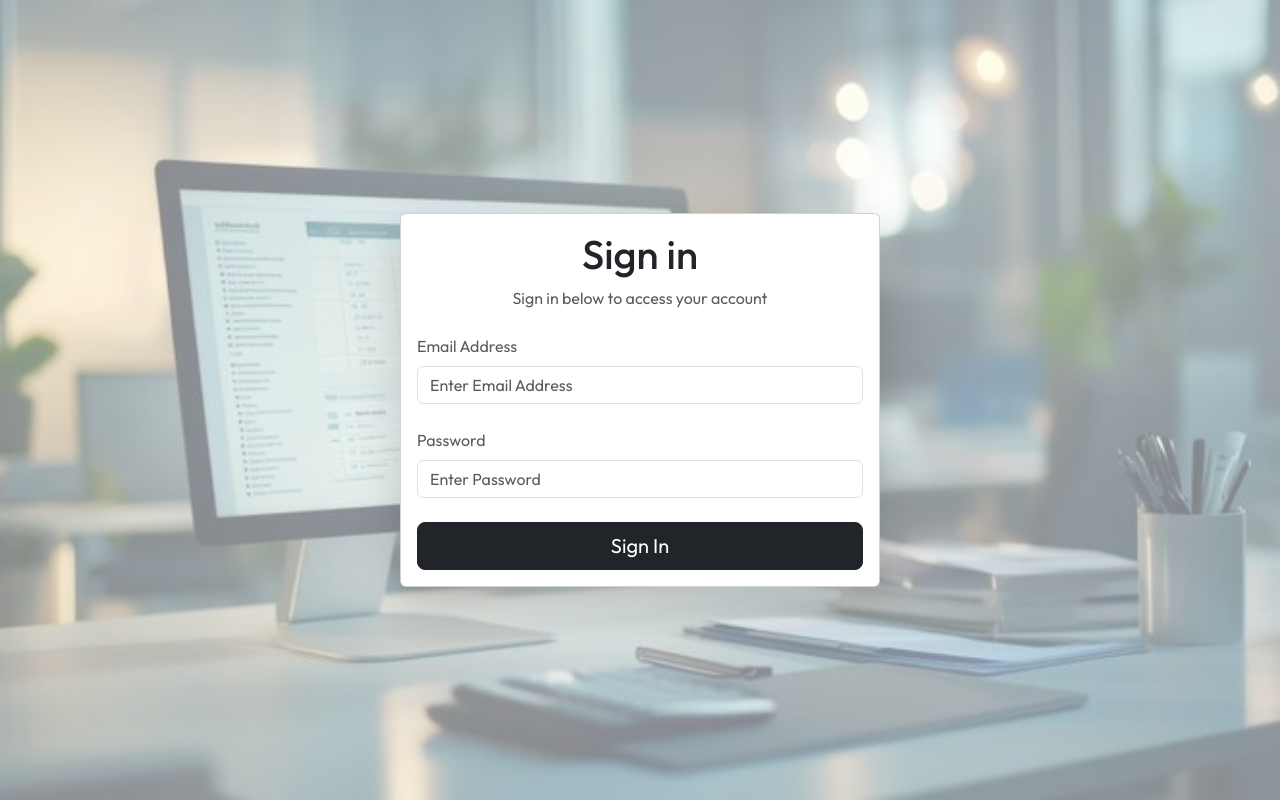
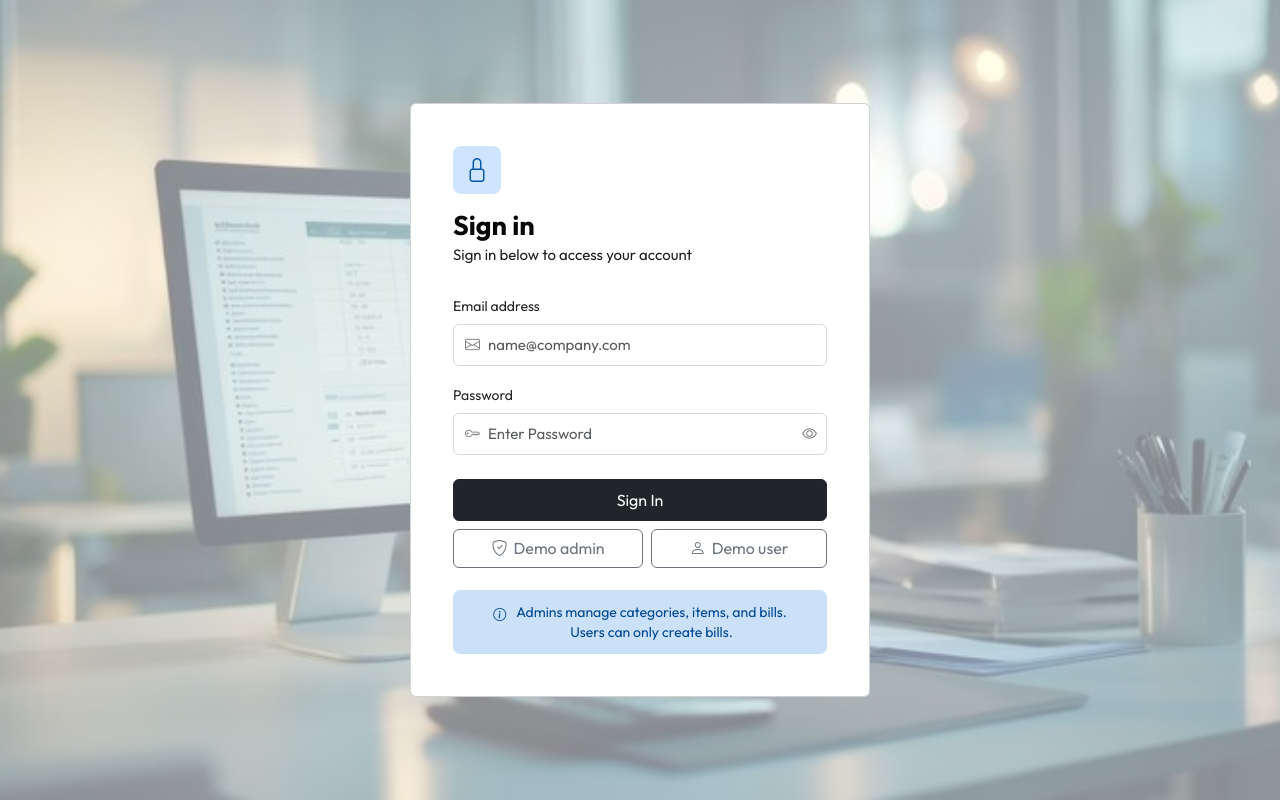
Before and after one commit to pritiranjan-01/billing-system, a React (Vite) app in the folder Frontend/: page /login in a window 1280 px wide. Built offline with nearby package versions, Linux system fonts and the light colour scheme; no server answers.

Commit message:
Update login page design

```diff
--- /dev/null
+++ b/Frontend/src/pages/Login/DemoAccountButtons.jsx
@@ -0,0 +1,34 @@
+const demoAccounts = [
+  {
+    label: "Demo admin",
+    icon: "bi-shield-check",
+    email: "admin@gmail.com",
+    password: "Admin@1234",
+  },
+  {
+    label: "Demo user",
+    icon: "bi-person",
+    email: "user@gmail.com",
+    password: "User@1234",
+  },
+];
+
+const DemoAccountButtons = ({ onSelect }) => (
+  <section className="demo-account-buttons mt-2" aria-label="Demo account login">
+    <div className="d-flex gap-2">
+      {demoAccounts.map(({ label, icon, email, password }) => (
+        <button
+          key={email}
+          type="button"
+          className="btn btn-outline-secondary flex-fill demo-account-button"
+          onClick={() => onSelect({ email, password })}
+        >
+          <i className={`bi ${icon}`} aria-hidden="true" />
+          <span>{label}</span>
+        </button>
+      ))}
+    </div>
+  </section>
+);
+
+export default DemoAccountButtons;
--- a/Frontend/src/pages/Login/Login.css
+++ b/Frontend/src/pages/Login/Login.css
@@ -3,33 +3,126 @@
   display: flex;
   align-items: center;
   justify-content: center;
-    background: linear-gradient(
-        rgba(255, 255, 255, 0.5),
-        rgba(255, 255, 255, 0.5)
-    ),
-    url("../../assets/login-bg.jpg");
+  padding: 20px;
+  background: linear-gradient(rgba(255, 255, 255, 0.5), rgba(255, 255, 255, 0.5)), url("../../assets/login-bg.jpg");
+  background-position: center;
   background-size: cover;
-    background-position: center;
 }
 
-.card {
-    background-color: white;
+.login-card {
   width: 100%;
-    max-width: 480px;
-    border: none;
-    box-shadow: 0 0 20px rgba(0, 0, 0, 0.2);
-}
-.card-body{
-  padding: 1rem;
+  max-width: 460px;
+  border: 1px solid #dedede;
+  border-radius: 11px;
+  background: #fff;
+  box-shadow: none;
 }
 
-@media (max-width: 576px) {
-  .login-background {
-    align-items: flex-start;
-    padding: 24px 12px;
+.login-card .card-body { padding: 42px; }
+.login-heading { text-align: left; }
+
+.login-lock-icon {
+  display: grid;
+  width: 48px;
+  height: 48px;
+  margin-bottom: 15px;
+  place-items: center;
+  border-radius: 8px;
+  color: #0759ac;
+  background: #cfe4ff;
+  font-size: 24px;
 }
 
-  .login-background .card {
-    max-width: none;
+.login-card .card-title {
+  margin: 0 0 3px;
+  color: #080808;
+  font-family: Georgia, "Times New Roman", serif;
+  font-size: 27px;
+  font-weight: 700;
 }
+
+.login-card .card-text { margin: 0; color: #202020; font-size: 15px; }
+.login-form { margin-top: 26px; }
+.login-card .form-label { margin-bottom: 7px; color: #252525; font-size: 14px; }
+.login-input { position: relative; }
+
+.login-input > i {
+  position: absolute;
+  z-index: 1;
+  top: 50%;
+  left: 12px;
+  transform: translateY(-50%);
+  color: #7f7f7f;
+  font-size: 15px;
 }
+
+.login-card .form-control {
+  height: 42px;
+  padding: 6px 34px;
+  border-color: #d8d8d8;
+  border-radius: 6px;
+  box-shadow: none;
+  color: #070707;
+  font-size: 15px;
+}
+
+.login-card .form-control:focus { border-color: #80b5ed; }
+
+.password-toggle {
+  position: absolute;
+  z-index: 1;
+  top: 50%;
+  right: 10px;
+  padding: 0;
+  transform: translateY(-50%);
+  border: 0;
+  color: #777;
+  background: transparent;
+  font-size: 15px;
+}
+
+.login-submit {
+  height: 42px;
+  padding: 0;
+  border-radius: 6px;
+  font-size: 15px;
+  font-weight: 600;
+}
+
+.demo-account-buttons { margin-top: 12px !important; }
+
+.demo-account-button {
+  height: 39px;
+  padding: 0 8px;
+  border-color: #c9c9c9;
+  border-radius: 7px;
+  color: #050505;
+  font-family: Georgia, "Times New Roman", serif;
+  font-size: 15px;
+  font-weight: 600;
+}
+
+.demo-account-button i { margin-right: 6px; }
+
+.login-note {
+  display: flex;
+  align-items: flex-start;
+  justify-content: center;
+  gap: 10px;
+  margin-top: 22px;
+  padding: 12px 8px;
+  border-radius: 7px;
+  color: #004794;
+  background: #cbe1fa;
+  font-family: Arial, sans-serif;
+  font-size: 14px;
+  line-height: 20px;
+  text-align: center;
+}
+
+.login-note i { margin-top: 2px; font-size: 13px; }
+
+@media (max-width: 576px) {
+  .login-background { align-items: flex-start; padding: 24px 12px; }
+  .login-background .login-card { max-width: none; }
+}
--- a/Frontend/src/pages/Login/Login.jsx
+++ b/Frontend/src/pages/Login/Login.jsx
@@ -2,6 +2,7 @@ import { useContext, useState } from "react";
 import { useNavigate } from "react-router-dom";
 import { AppContext } from "../../context/AppContext";
 import { login } from "../../service/AuthService";
+import DemoAccountButtons from "./DemoAccountButtons";
 import "./Login.css";
 import { toast } from "react-toastify";
 
@@ -9,6 +10,7 @@ const Login = () => {
   const navigate = useNavigate();
   const { setAuthData } = useContext(AppContext);
   const [loading, setLoading] = useState(false);
+  const [showPassword, setShowPassword] = useState(false);
   const [data, setdata] = useState({
     email: "",
     password: "",
@@ -20,13 +22,15 @@ const Login = () => {
     setdata((prev) => ({ ...prev, [name]: value }));
   };
 
+  const selectDemoAccount = (credentials) => {
+    setdata(credentials);
+  };
+
   const onSubmitHandler = async (e) => {
-    console.log(data.email + " " + data.password);
     e.preventDefault();
     setLoading(true);
     try {
       const response = await login(data);
-      console.log(response);
       if (response.status === 200) {
         toast.success("Login successful.");
         setLoading(false);
@@ -43,62 +47,76 @@ const Login = () => {
   };
 
   return (
-    <div className="bg-light d-flex align-items-center justify-content-center vh-10 login-background">
-      <div
-        className="card shadow-lg w-100"
-        style={{ maxWidth: "480px" }}
-      >
+    <div className="login-background">
+      <div className="card login-card w-100">
         <div className="card-body">
-          <div className="text-center">
+          <div className="login-heading">
+            <div className="login-lock-icon"><i className="bi bi-lock" aria-hidden="true" /></div>
             <h1 className="card-title">Sign in</h1>
-            <p className="card-text text-muted">
+            <p className="card-text">
               Sign in below to access your account
             </p>
           </div>
-          <div className="mt-4">
+          <div className="login-form">
             <form onSubmit={onSubmitHandler}>
-              <div className="mb-4">
+              <div className="mb-3">
                 <label
                   htmlFor="email"
-                  className="form-label text-muted"
+                  className="form-label"
                 >
-                  Email Address
+                  Email address
                 </label>
-                <input
-                  type="text"
-                  name="email"
-                  placeholder="Enter Email Address"
-                  className="form-control"
-                  onChange={onChangeHandler}
-                  value={data.email}
-                />
+                <div className="login-input">
+                  <i className="bi bi-envelope" aria-hidden="true" />
+                  <input id="email" type="email" name="email" placeholder="name@company.com" className="form-control" onChange={onChangeHandler} value={data.email} required />
+                </div>
               </div>
               <div className="mb-4">
                 <label
                   htmlFor="password"
-                  className="form-label text-muted"
+                  className="form-label"
                 >
                   Password
                 </label>
+                <div className="login-input">
+                  <i className="bi bi-key" aria-hidden="true" />
                   <input
-                  type="password"
+                    id="password"
+                    type={showPassword ? "text" : "password"}
                     name="password"
                     placeholder="Enter Password"
                     className="form-control"
                     onChange={onChangeHandler}
                     value={data.password}
+                    required
                   />
+                  <button
+                    type="button"
+                    className="password-toggle"
+                    onClick={() => setShowPassword((visible) => !visible)}
+                    aria-label={showPassword ? "Hide password" : "Show password"}
+                    aria-pressed={showPassword}
+                    title={showPassword ? "Hide password" : "Show password"}
+                  >
+                    <i className={showPassword ? "bi bi-eye-slash" : "bi bi-eye"} aria-hidden="true" />
+                  </button>
+                </div>
               </div>
               <div className="d-grid">
                 <button
                   type="submit"
-                  className="btn btn-dark btn-lg"
+                  className="btn btn-dark login-submit"
                   disabled={loading}
                 >
                   {loading ? "Signing In..." : "Sign In"}
                 </button>
               </div>
+              <DemoAccountButtons onSelect={selectDemoAccount} />
             </form>
+            <div className="login-note" role="note">
+              <i className="bi bi-info-circle" aria-hidden="true" />
+              <span>Admins manage categories, items, and bills.<br />Users can only create bills.</span>
+            </div>
           </div>
         </div>
       </div>
```
Lines whose indentation alone changed are shown as unchanged.
